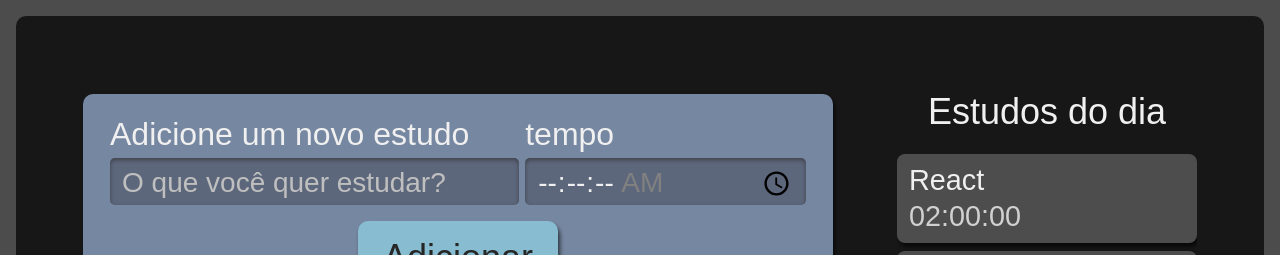
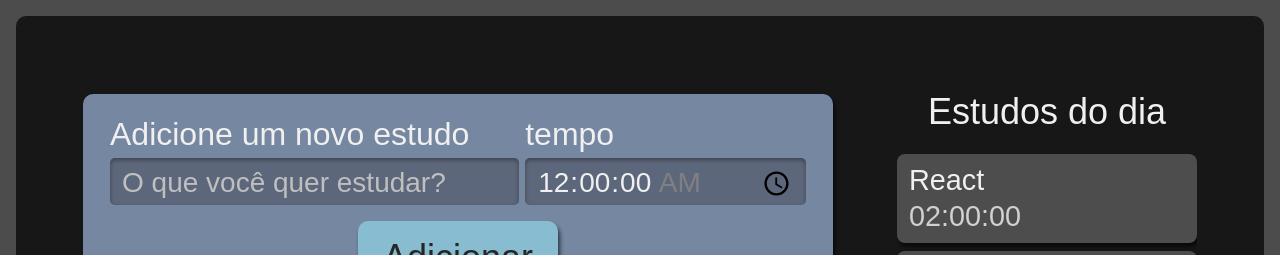
Before and after one commit to TatianePatriota/alura-studies, a React (Create React App) app: page / in a window 1280 px wide. Shown: the top 255 px of the page. Built offline with nearby package versions, Linux system fonts and the light colour scheme.

Commit message:
add useState

```diff
--- a/src/components/Formulario/index.tsx
+++ b/src/components/Formulario/index.tsx
@@ -1,21 +1,30 @@
-import React from "react";
+import React, { useState } from "react";
 import Button from "../Button";
 import style from "./Formulario.module.scss";
 
+
 function Formulario() {
+  const [tempo, setTempo] = useState("00:00");
+  const [tarefa, setTarefa] = useState("");
+
+  function adicionarTarefa(evento: React.FormEvent) {
+    evento.preventDefault();
+    console.log()
+  }
+
   return (
-    <form className={style.novaTarefa}>
+    <form className={style.novaTarefa} onSubmit={adicionarTarefa}>
       <div className={style.inputContainer}>
         <label htmlFor="tarefa">
           Adicione um novo estudo
         </label>
-        <input type="text" name="tarefa" id="tarefa" placeholder="O que você quer estudar?" required />
+        <input type="text" value={tarefa} onChange={evento => setTarefa(evento.target.value)} name="tarefa" id="tarefa" placeholder="O que você quer estudar?" required />
       </div>
       <div className={style.inputContainer}>
         <label htmlFor="tempo">
           tempo
         </label>
-        <input type="time" step="1" name="tempo" id="tempo" min="00:00:00" max="01:30:00" required />
+        <input type="time" value={tempo} onChange={evento => setTempo(evento.target.value)} step="1" name="tempo" id="tempo" min="00:00:00" max="01:30:00" required />
       </div>
       <Button>Adicionar</Button>
     </form>
```
